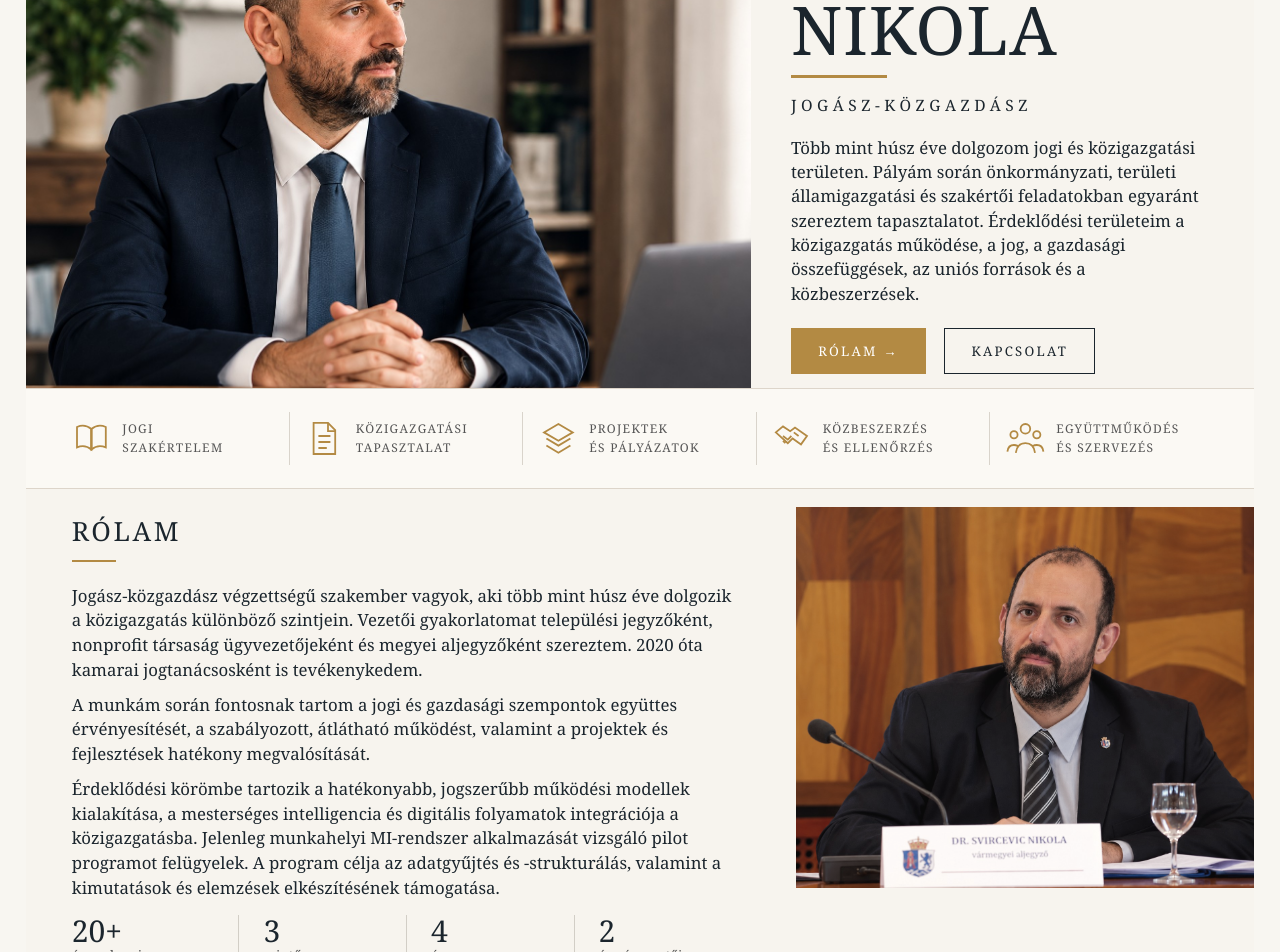
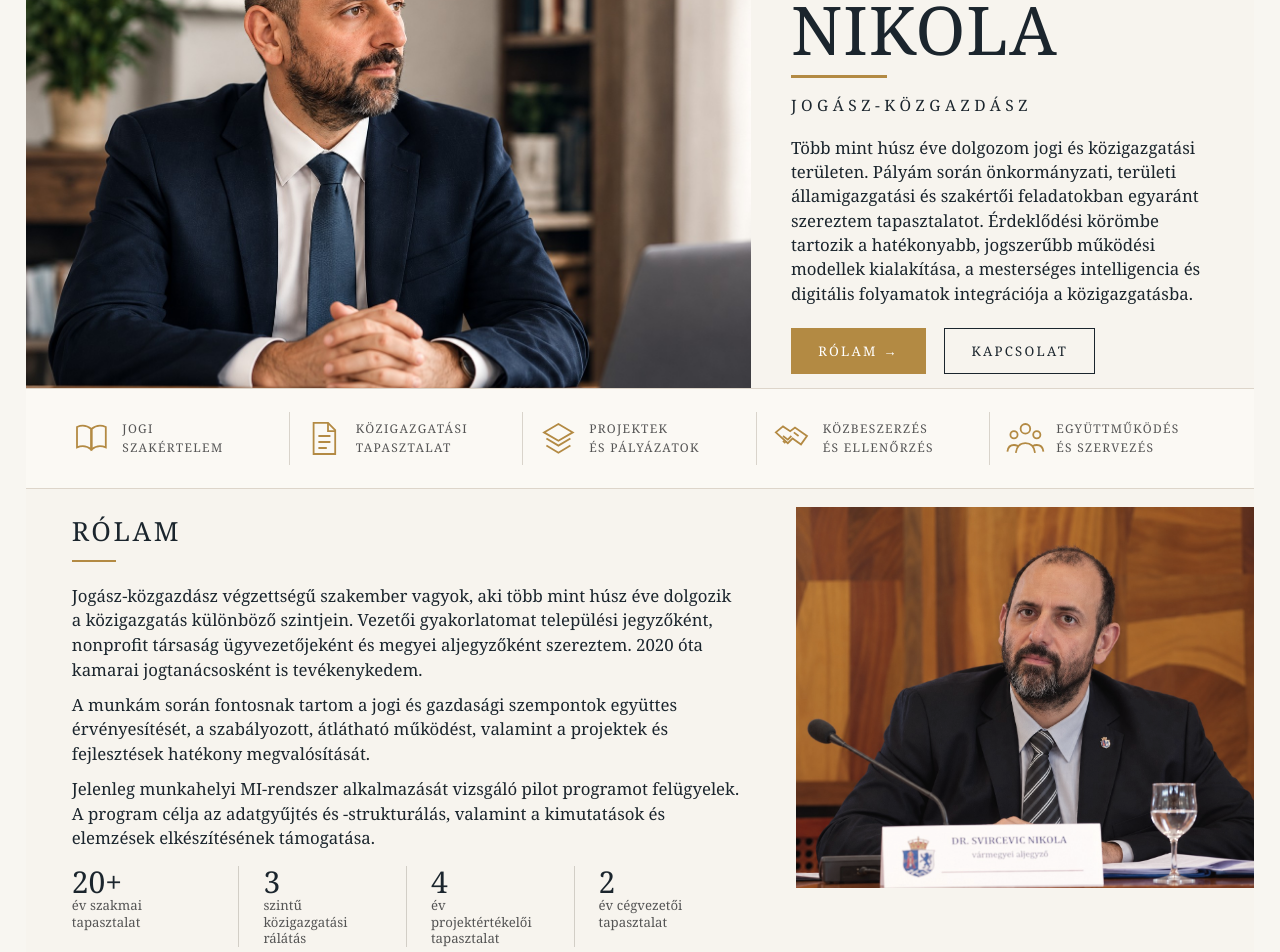
Before and after one commit to svircevicnikola/svircevic-hu, a Next.js app: page /nikola in a window 1280 px wide. Shown: the part 200-1152 px from the top of the page. Built offline with nearby package versions, Linux system fonts and the light colour scheme.

Commit message:
Move professional interests statement to Nikola hero

```diff
--- a/app/nikola/page.tsx
+++ b/app/nikola/page.tsx
@@ -14,9 +14,9 @@ export default function NikolaPage() {
   return <div className="nikola-viewport">
     <main className="nikola-page">
       <nav className="nikola-nav" aria-label="Fő navigáció"><a className="monogram" href="https://svircevic.hu">SN</a><div className="nav-links"><a href="#rolam">RÓLAM</a><a href="#palya">PÁLYA</a><a href="#teruletek">SZAKMAI TERÜLETEK</a><a href="#publikaciok">PUBLIKÁCIÓK</a><a href="#kapcsolat">KAPCSOLAT</a></div><div className="nav-lang"><span /> <a href="https://nikola.svircevic.hu">HU</a> <b>|</b> <a href="https://nikola.svircevic.hu/en">EN</a></div></nav>
-      <section className="nikola-hero"><div className="hero-photo"><img src="/images/nikola-hero2.jpg" alt="Dr. Svircevic Nikola" /></div><div className="hero-copy"><span className="eyebrow">DR.</span><h1>SVIRCEVIC<br />NIKOLA</h1><div className="gold-rule" /><div className="qualification">JOGÁSZ-KÖZGAZDÁSZ</div><p>Több mint húsz éve dolgozom jogi és közigazgatási területen. Pályám során önkormányzati, területi államigazgatási és szakértői feladatokban egyaránt szereztem tapasztalatot. Érdeklődési területeim a közigazgatás működése, a jog, a gazdasági összefüggések, az uniós források és a közbeszerzések.</p><div className="hero-actions"><a className="primary" href="#rolam">RÓLAM →</a><a className="secondary" href="#kapcsolat">KAPCSOLAT</a></div></div></section>
+      <section className="nikola-hero"><div className="hero-photo"><img src="/images/nikola-hero2.jpg" alt="Dr. Svircevic Nikola" /></div><div className="hero-copy"><span className="eyebrow">DR.</span><h1>SVIRCEVIC<br />NIKOLA</h1><div className="gold-rule" /><div className="qualification">JOGÁSZ-KÖZGAZDÁSZ</div><p>Több mint húsz éve dolgozom jogi és közigazgatási területen. Pályám során önkormányzati, területi államigazgatási és szakértői feladatokban egyaránt szereztem tapasztalatot. Érdeklődési körömbe tartozik a hatékonyabb, jogszerűbb működési modellek kialakítása, a mesterséges intelligencia és digitális folyamatok integrációja a közigazgatásba.</p><div className="hero-actions"><a className="primary" href="#rolam">RÓLAM →</a><a className="secondary" href="#kapcsolat">KAPCSOLAT</a></div></div></section>
       <section className="expertise-strip" aria-label="Szakmai fókusz"><SkillItem kind="book" top="JOGI" bottom="SZAKÉRTELEM" /><SkillItem kind="document" top="KÖZIGAZGATÁSI" bottom="TAPASZTALAT" /><SkillItem kind="layers" top="PROJEKTEK" bottom="ÉS PÁLYÁZATOK" /><SkillItem kind="handshake" top="KÖZBESZERZÉS" bottom="ÉS ELLENŐRZÉS" /><SkillItem kind="people" top="EGYÜTTMŰKÖDÉS" bottom="ÉS SZERVEZÉS" /></section>
-      <section className="about-section" id="rolam"><div className="about-copy"><SectionTitle title="RÓLAM" /><p>Jogász-közgazdász végzettségű szakember vagyok, aki több mint húsz éve dolgozik a közigazgatás különböző szintjein. Vezetői gyakorlatomat települési jegyzőként, nonprofit társaság ügyvezetőjeként és megyei aljegyzőként szereztem. 2020 óta kamarai jogtanácsosként is tevékenykedem.</p><p>A munkám során fontosnak tartom a jogi és gazdasági szempontok együttes érvényesítését, a szabályozott, átlátható működést, valamint a projektek és fejlesztések hatékony megvalósítását.</p><p>Érdeklődési körömbe tartozik a hatékonyabb, jogszerűbb működési modellek kialakítása, a mesterséges intelligencia és digitális folyamatok integrációja a közigazgatásba. Jelenleg munkahelyi MI-rendszer alkalmazását vizsgáló pilot programot felügyelek. A program célja az adatgyűjtés és -strukturálás, valamint a kimutatások és elemzések elkészítésének támogatása.</p><div className="stats"><Stat number="20+" label="év szakmai tapasztalat" /><Stat number="3" label="szintű közigazgatási rálátás" /><Stat number="4" label="év projektértékelői tapasztalat" /><Stat number="2" label="év cégvezetői tapasztalat" /></div></div><div className="about-photo"><img src="/images/nikola-conference-original.jpg" alt="Dr. Svircevic Nikola" /></div></section>
+      <section className="about-section" id="rolam"><div className="about-copy"><SectionTitle title="RÓLAM" /><p>Jogász-közgazdász végzettségű szakember vagyok, aki több mint húsz éve dolgozik a közigazgatás különböző szintjein. Vezetői gyakorlatomat települési jegyzőként, nonprofit társaság ügyvezetőjeként és megyei aljegyzőként szereztem. 2020 óta kamarai jogtanácsosként is tevékenykedem.</p><p>A munkám során fontosnak tartom a jogi és gazdasági szempontok együttes érvényesítését, a szabályozott, átlátható működést, valamint a projektek és fejlesztések hatékony megvalósítását.</p><p>Jelenleg munkahelyi MI-rendszer alkalmazását vizsgáló pilot programot felügyelek. A program célja az adatgyűjtés és -strukturálás, valamint a kimutatások és elemzések elkészítésének támogatása.</p><div className="stats"><Stat number="20+" label="év szakmai tapasztalat" /><Stat number="3" label="szintű közigazgatási rálátás" /><Stat number="4" label="év projektértékelői tapasztalat" /><Stat number="2" label="év cégvezetői tapasztalat" /></div></div><div className="about-photo"><img src="/images/nikola-conference-original.jpg" alt="Dr. Svircevic Nikola" /></div></section>
       <section className="career-section" id="palya"><div className="career-main"><SectionTitle title="PÁLYA" /><div className="timeline">{career.map((item) => <div className="career-item" key={`${item.period}-${item.role}`}><div className="period">{item.period}</div><div><h3>{item.role}</h3><strong>{item.org}</strong><p>{item.text}</p></div></div>)}</div></div><aside className="quote-panel" aria-label="Idézet"><div className="quote-content"><div className="quote-mark">„</div><p>A jog, a közigazgatás és a gazdasági szemlélet egymást kiegészítve adnak valódi megoldásokat a mindennapi feladatokhoz.</p><div className="gold-rule" /></div></aside></section>
       <section className="areas-section" id="teruletek"><SectionTitle title="SZAKMAI TERÜLETEK" dark /><div className="areas-grid">{areas.map(([a,b]) => <article key={a}><div className="area-image" aria-hidden="true" /><h3><span>{a}</span><span>{b}</span></h3></article>)}</div></section>
       <footer className="nikola-footer" id="kapcsolat"><span><a className="footer-home" href="https://svircevic.hu">← VISSZA A FŐOLDALRA</a><span className="footer-name">DR. SVIRCEVIC NIKOLA</span></span><span className="footer-rule" /><span>KECSKEMÉT</span><span>|</span><a className="footer-linkedin" id="publikaciok" href="https://www.linkedin.com/in/nikola-svircevic" target="_blank" rel="noopener noreferrer" aria-label="LinkedIn profil">in</a></footer>
```
